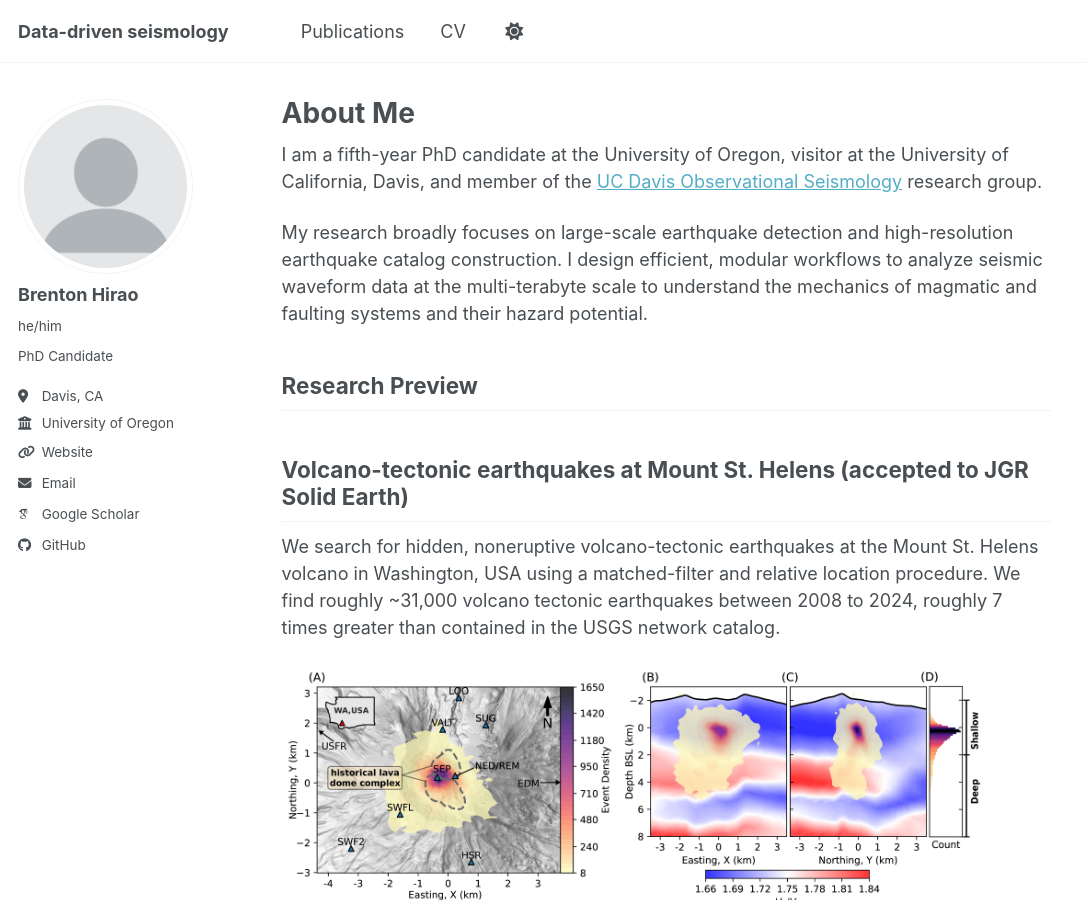
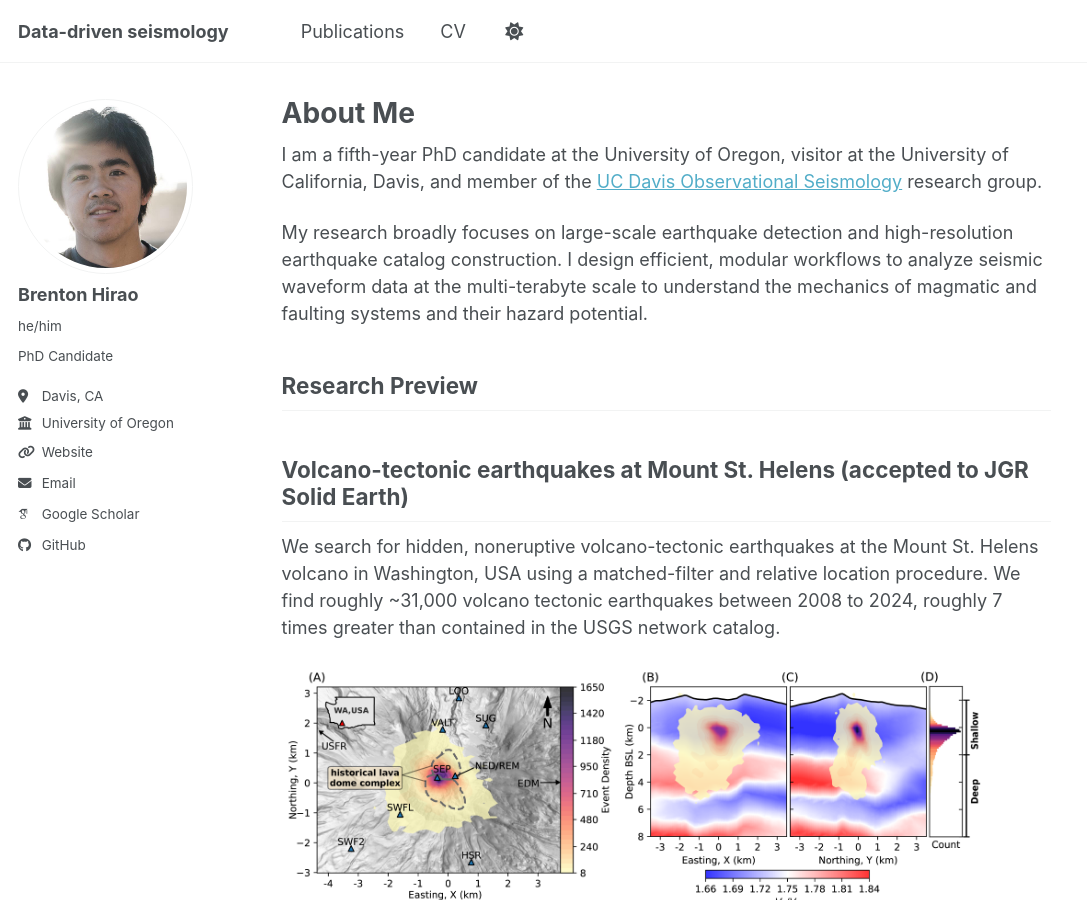
Before and after one commit to bhirao/Brenton-Hirao-research, a Jekyll site: the page built from _pages/about.md, in a window 1280 px wide and 900 px high. Shown: the whole window, without its empty margins (0-1087 px from the left). Built offline with Jekyll 4.4.1, drawn with Linux system fonts in a browser that asks for light colours; some web fonts are replaced; a script bundle is joined from its source files by our own code; library files that are not in the unit come from our copies.

Commit message:
Update _config.yml

```diff
--- a/_config.yml
+++ b/_config.yml
@@ -23,7 +23,7 @@ repository               : "academicpages/academicpages.github.io"
 #               Additional customization can be done by editing /_includes/author-profile.html
 author:
   # Biographic information
-  avatar           : "profile.png"
+  avatar           : "brenton.jpg"
   name             : "Brenton Hirao"
   pronouns         : "he/him"
   bio              : "PhD Candidate"
```
